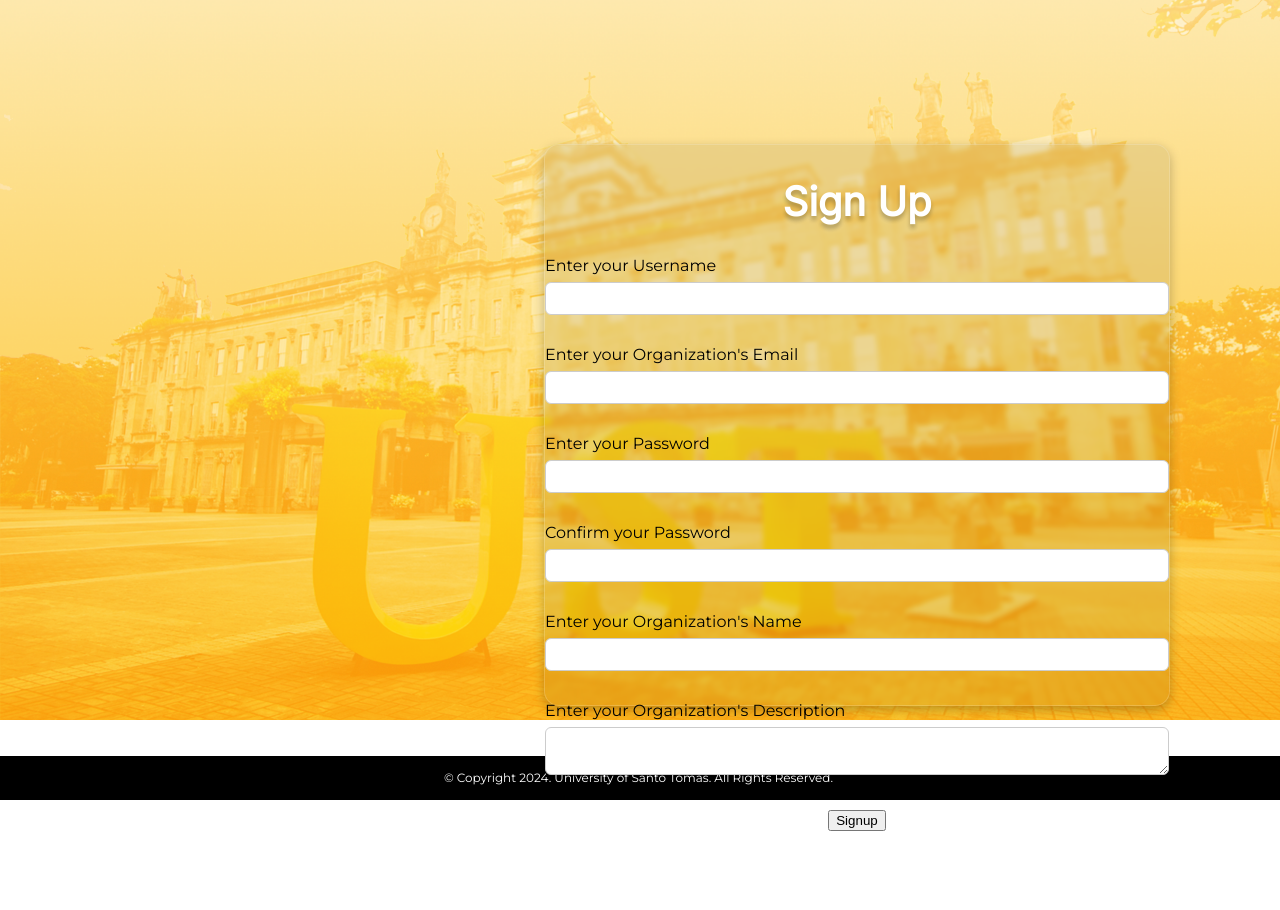
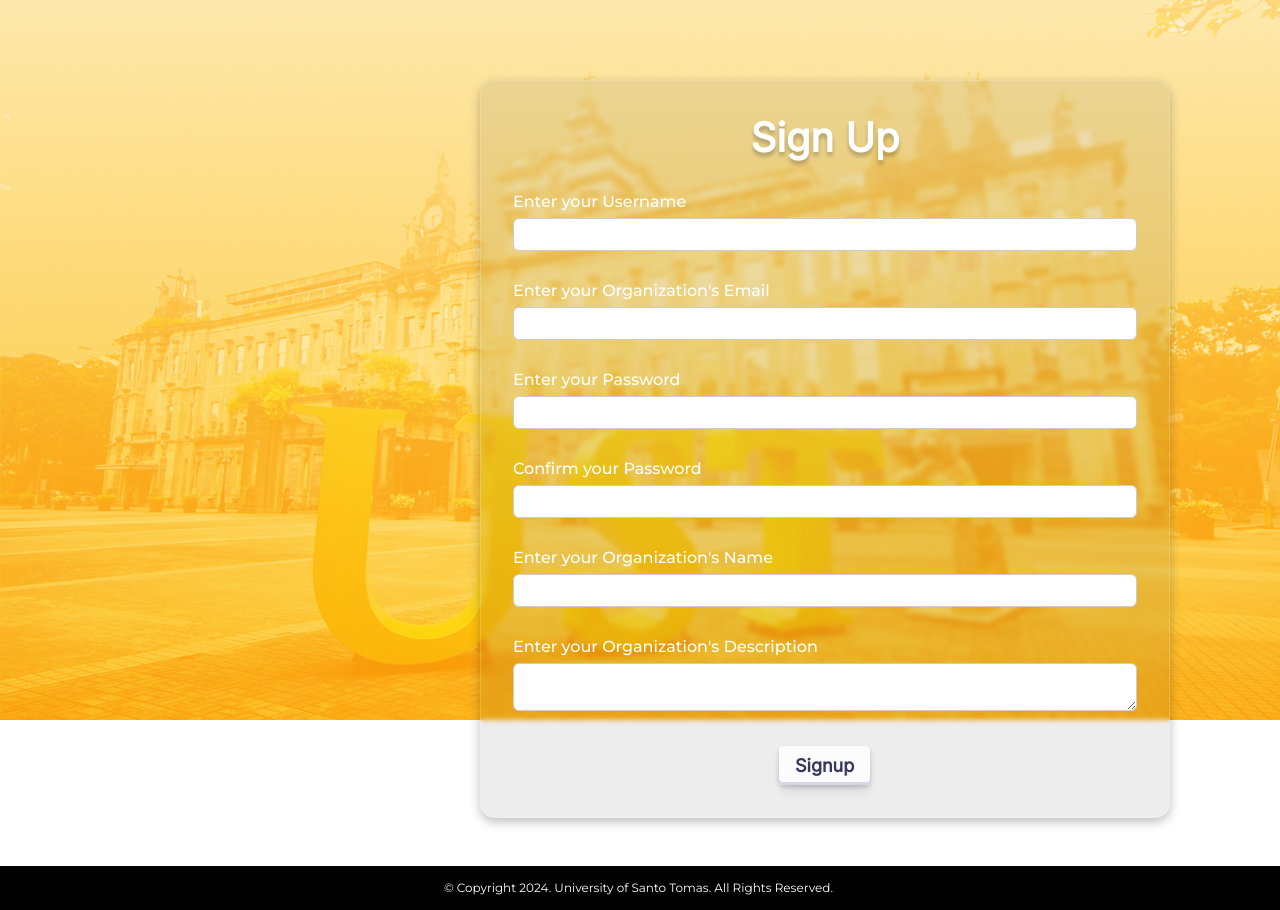
Before and after one commit to ICS2609-2ITI-2024/tomconnect, a PHP site: page /public/signup.php in a window 1280 px wide. Before the commit the page ends 831 px from the top, so only its background shows below. Run offline with PHP 8.4, Linux system fonts and the light colour scheme; classes that the project's autoload settings leave out are loaded by file name.

Commit message:
signup fixed

```diff
--- a/public/sass/_sign_up.scss
+++ b/public/sass/_sign_up.scss
@@ -4,9 +4,10 @@ Styles for Sign Up Page
 
 .signup-container {
     width: 39rem;
-    height: 35rem;
-    margin-left: 34rem;
-    margin-top: 9rem;
+    height: 42rem;
+    margin-left: 30rem;
+    margin-top: 5rem;
+    padding: 2rem;
 
     flex-shrink: 0;
     border-radius: 15px;
@@ -20,6 +21,11 @@ Styles for Sign Up Page
     align-items: center;
 }
 
+.signupform-title {
+    color: white;
+    font-weight: 500;
+}
+
 .signup-title {
         color: white;
         text-align: center;
@@ -29,7 +35,7 @@ Styles for Sign Up Page
         font-style: normal;
         font-weight: 700;
         line-height: normal;
-        margin-top: 2rem;
+        margin-top: 0rem;
         margin-bottom: 2rem;
 
 }
--- a/public/signup.php
+++ b/public/signup.php
@@ -21,7 +21,7 @@ Header::render('Tomconnect Sign Up');
             <h1 class="signup-title">Sign Up</h1>
 
             <div class="form-group">
-                <h3> Enter your Username </h3>
+                <h3 class="signupform-title"> Enter your Username </h3>
                 <input type="text" name="username" id="">
                 <span>
                     <?php if (isset($_SESSION['username_error_message'])) {
@@ -34,7 +34,7 @@ Header::render('Tomconnect Sign Up');
             <br>
 
             <div class="form-group">
-                <h3> Enter your Organization's Email </h3>
+                <h3 class="signupform-title"> Enter your Organization's Email </h3>
                 <input type="email" name="email" id="">
                 <span>
                     <?php if (isset($_SESSION['email_error_message'])) {
@@ -47,7 +47,7 @@ Header::render('Tomconnect Sign Up');
             <br>
 
             <div class="form-group">
-                <h3> Enter your Password </h3>
+                <h3 class="signupform-title"> Enter your Password </h3>
                 <input type="password" name="password" id="">
                 <span>
                     <?php if (isset($_SESSION['password_error_message'])) {
@@ -60,7 +60,7 @@ Header::render('Tomconnect Sign Up');
             <br>
 
             <div class="form-group">
-                <h3> Confirm your Password </h3>
+                <h3 class="signupform-title"> Confirm your Password </h3>
                 <input type="password" name="confirm_password" id="">
                 <span>
                     <?php if (isset($_SESSION['confirm_password_error_message'])) {
@@ -73,7 +73,7 @@ Header::render('Tomconnect Sign Up');
             <br>
 
             <div class="form-group">
-                <h3> Enter your Organization's Name </h3>
+                <h3 class="signupform-title"> Enter your Organization's Name </h3>
                 <input type="text" name="organization_name" id="">
                 <span>
                     <?php if (isset($_SESSION['organization_name_error_message'])) {
@@ -86,7 +86,7 @@ Header::render('Tomconnect Sign Up');
             <br>
 
             <div class="form-group">
-                <h3> Enter your Organization's Description </h3>
+                <h3 class="signupform-title"> Enter your Organization's Description </h3>
                 <textarea name="organization_description" id=""></textarea>
                 <span>
                     <?php if (isset($_SESSION['organization_description_error_message'])) {
@@ -98,8 +98,12 @@ Header::render('Tomconnect Sign Up');
             </div>
             <br>
 
-            <input type="submit" value="Signup">
+            <input type="submit" class="addnew-org-button" value="Signup">
         </div>
+        <br>
+        <br>
+        <br>
+
     </form>
 </div>
 
```
Also changed, not shown: public/css/main.css, 1 other file.
